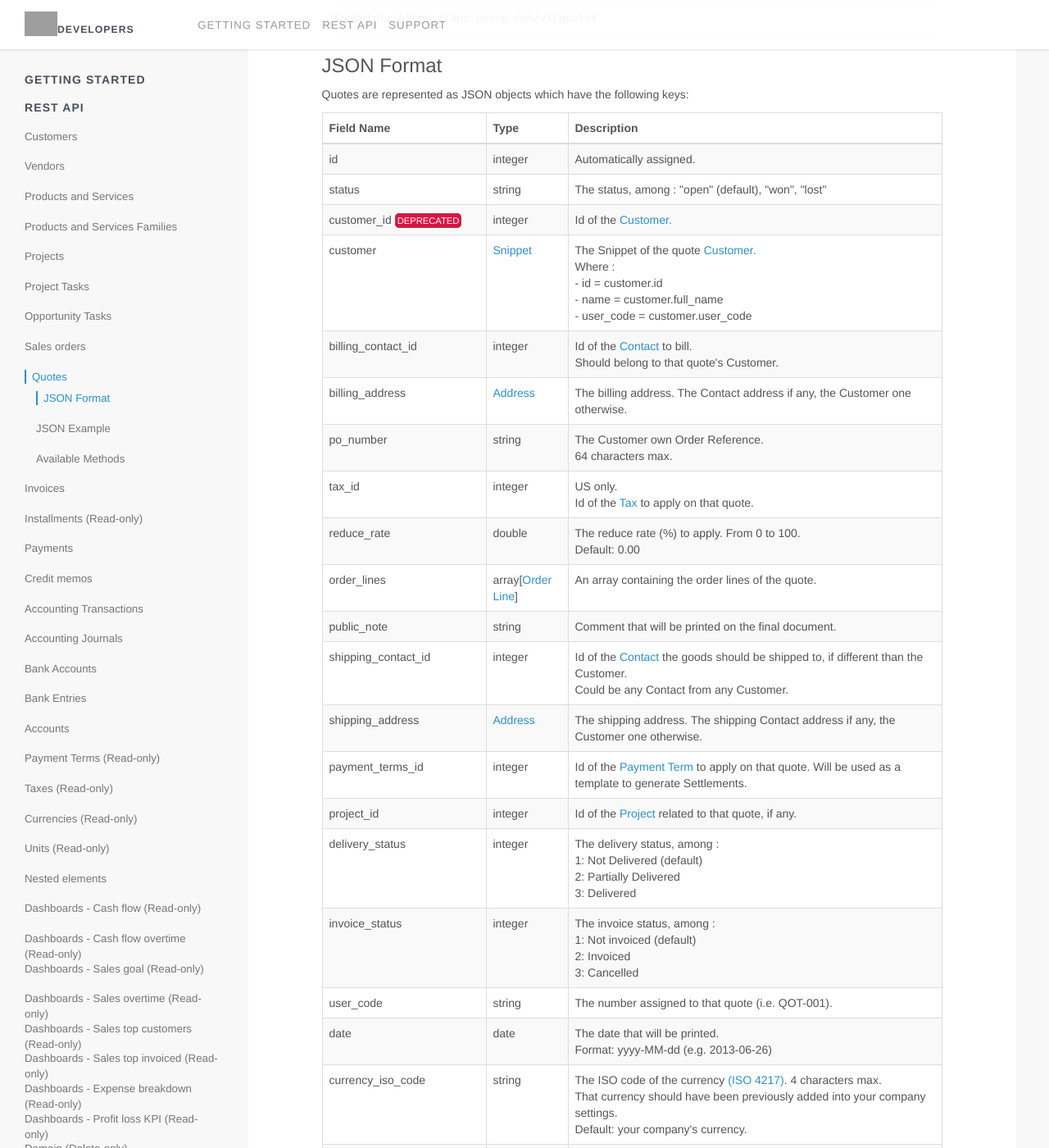
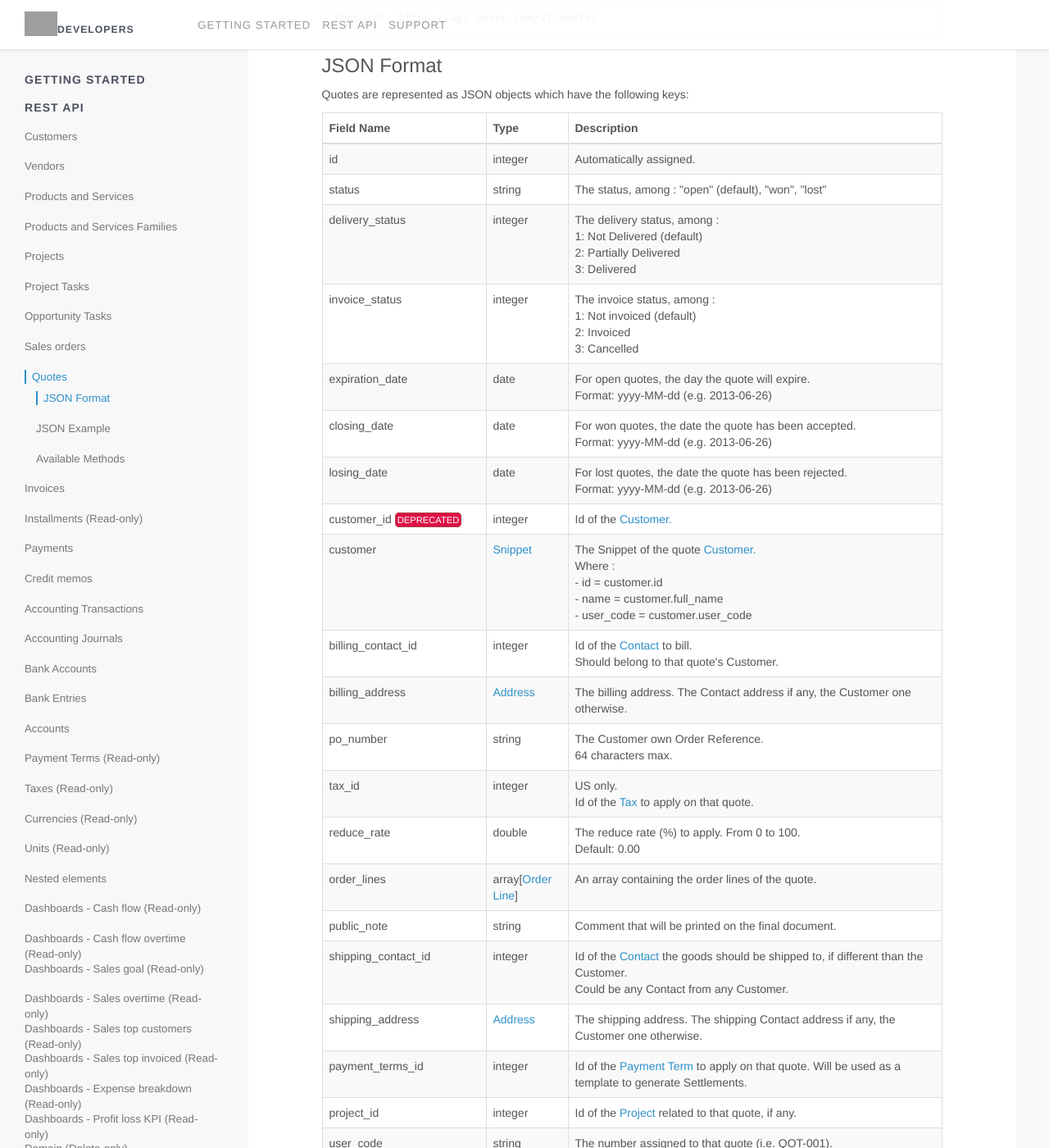
Before and after one commit to myERP/myerp.github.io, a Jekyll site: the page built from docs/1.0/api/index.html, in a window 1280 px wide and 1400 px high, scrolled down 18633 px. Shown: the whole window at 82% size. Built offline with Jekyll 4.4.1, drawn with Linux system fonts in a browser that asks for light colours; nearby versions of some CDN libraries; Markdown is read by kramdown in place of the engine named in the settings; some of the changed text lies outside the part shown; grey boxes are pictures that could not be loaded.

Commit message:
api: add expiration_date, closing_date and losing_date

```diff
--- a/_includes/1.0/api/json/quote.json
+++ b/_includes/1.0/api/json/quote.json
@@ -1,6 +1,11 @@
 {
   "id": 10005,
   "status": "open",
+  "delivery_status": 1,
+  "invoice_status": 1,
+  "expiration_date": "2020-12-31",
+  "closing_date": "2020-11-16",
+  "losing_date": null,
   "customer_id": 10001,
   "billing_contact_id": 10001,
   "billing_address": {
@@ -46,8 +51,6 @@
   },
   "payment_terms_id": 1,
   "project_id": 10001,
-  "delivery_status": 1,
-  "invoice_status": 1,
   "uuid": "5370cd91-8cb2-4311-a90b-d9b3151f75e7",
   "user_code": "QOT-001",
   "date": "2020-07-03",
--- a/_includes/1.0/api/quote.html
+++ b/_includes/1.0/api/quote.html
@@ -19,6 +19,37 @@
                 <td>status</td>
                 <td>{{ site.format.type.string }}</td>
                 <td>The status, among : "open" (default), "won", "lost"</td>
+            </tr>
+            <tr>
+                <td>delivery_status</td>
+                <td>{{ site.format.type.integer }}</td>
+                <td>The delivery status, among :<br />
+                    1: Not Delivered (default)<br />
+                    2: Partially Delivered<br />
+                    3: Delivered</td>
+            </tr>
+            <tr>
+                <td>invoice_status</td>
+                <td>{{ site.format.type.integer }}</td>
+                <td>The invoice status, among :<br />
+                    1: Not invoiced (default)<br />
+                    2: Invoiced<br />
+                    3: Cancelled</td>
+            </tr>
+            <tr>
+                <td>expiration_date</td>
+                <td>{{ site.format.type.date }}</td>
+                <td>For open quotes, the day the quote will expire.<br/>Format: {{ site.format.date }}<br/></td>
+            </tr>
+            <tr>
+                <td>closing_date</td>
+                <td>{{ site.format.type.date }}</td>
+                <td>For won quotes, the date the quote has been accepted.<br/>Format: {{ site.format.date }}<br/></td>
+            </tr>
+            <tr>
+                <td>losing_date</td>
+                <td>{{ site.format.type.date }}</td>
+                <td>For lost quotes, the date the quote has been rejected.<br/>Format: {{ site.format.date }}<br/></td>
             </tr>
             <tr>
                 <td>customer_id <span class="deprecated">DEPRECATED</span></td>
@@ -92,22 +123,6 @@
                 <td>Id of the <a href="/docs/1.0/api/#project" title="">Project</a> related to that quote, if any.</td>
             </tr>
             <tr>
-                <td>delivery_status</td>
-                <td>{{ site.format.type.integer }}</td>
-                <td>The delivery status, among :<br />
-                    1: Not Delivered (default)<br />
-                    2: Partially Delivered<br />
-                    3: Delivered</td>
-            </tr>
-            <tr>
-                <td>invoice_status</td>
-                <td>{{ site.format.type.integer }}</td>
-                <td>The invoice status, among :<br />
-                    1: Not invoiced (default)<br />
-                    2: Invoiced<br />
-                    3: Cancelled</td>
-            </tr>
-            <tr>
                 <td>user_code</td>
                 <td>{{ site.format.type.string }}</td>
                 <td>The number assigned to that quote (i.e. QOT-001).</td>
```
